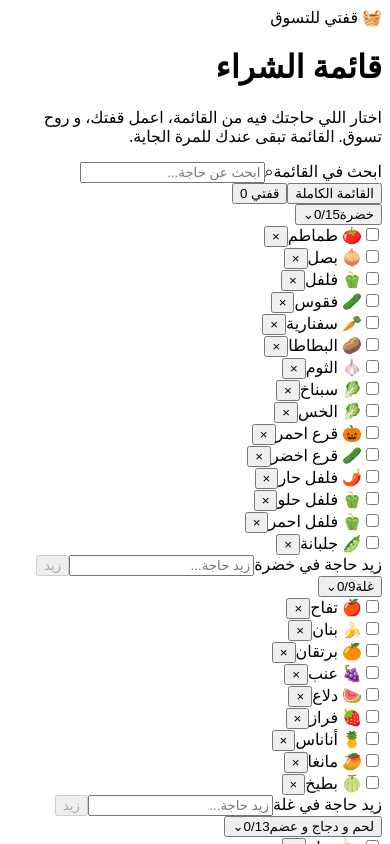
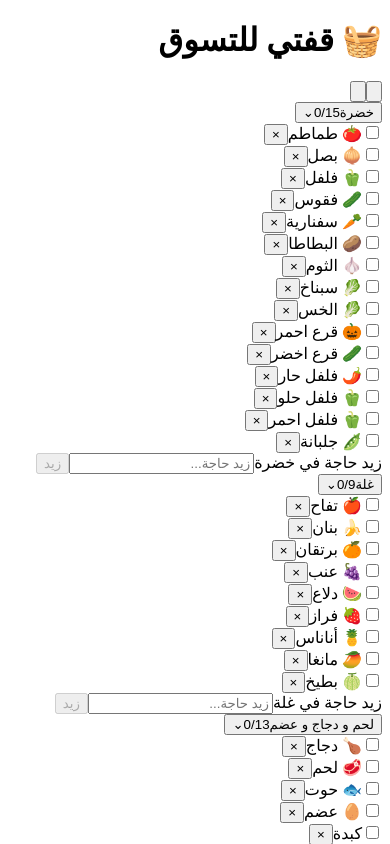
Before and after one commit to brahmiamine/9adhiya, a React (Vite) app: page / in a window 390 px wide. Shown: the top 844 px of the page. Built offline with nearby package versions, Linux system fonts and the light colour scheme; the HTML template or start-up script is replaced by a standard one.

Commit message:
feat: simplify mobile header navigation

```diff
--- a/src/App.jsx
+++ b/src/App.jsx
@@ -1,4 +1,4 @@
-import { useEffect, useMemo, useState } from 'react'
+import { useEffect, useMemo, useRef, useState } from 'react'
 import BasketView from './components/BasketView.jsx'
 import CategoryCard from './components/CategoryCard.jsx'
 import { STORAGE_KEY, buildShareText, countChecked, createItem, getCheckedItems, loadData, searchCategories } from './lib/shoppingList.js'
@@ -11,11 +11,31 @@ function readInitialData() {
   }
 }
 
+function SearchIcon() {
+  return (
+    <svg viewBox="0 0 24 24" aria-hidden="true">
+      <circle cx="11" cy="11" r="6.5" />
+      <path d="m16 16 4 4" />
+    </svg>
+  )
+}
+
+function BasketIcon() {
+  return (
+    <svg viewBox="0 0 24 24" aria-hidden="true">
+      <path d="M4 9h16l-1.4 10H5.4L4 9Z" />
+      <path d="m8 9 4-5 4 5M9 13v3m6-3v3" />
+    </svg>
+  )
+}
+
 export default function App() {
   const [data, setData] = useState(readInitialData)
-  const [activeTab, setActiveTab] = useState('all')
+  const [activeView, setActiveView] = useState('list')
+  const [searchOpen, setSearchOpen] = useState(false)
   const [searchQuery, setSearchQuery] = useState('')
   const [status, setStatus] = useState('')
+  const searchInputRef = useRef(null)
 
   const checkedCount = useMemo(() => countChecked(data), [data])
   const checkedItems = useMemo(() => getCheckedItems(data), [data])
@@ -34,6 +54,10 @@ export default function App() {
     const timeout = window.setTimeout(() => setStatus(''), 3200)
     return () => window.clearTimeout(timeout)
   }, [status])
+
+  useEffect(() => {
+    if (searchOpen) searchInputRef.current?.focus()
+  }, [searchOpen])
 
   function updateItem(categoryId, itemId, updater) {
     setData((current) => current.map((category) => category.id !== categoryId
@@ -93,41 +117,49 @@ export default function App() {
     }
   }
 
-  function handleTabKey(event) {
-    const nextTab = event.key === 'ArrowLeft' || event.key === 'End'
-      ? 'basket'
-      : event.key === 'ArrowRight' || event.key === 'Home'
-        ? 'all'
-        : null
-    if (!nextTab) return
-    event.preventDefault()
-    setActiveTab(nextTab)
-    document.getElementById(`tab-${nextTab}`)?.focus()
+  function toggleSearch() {
+    setActiveView('list')
+    setSearchOpen((open) => {
+      if (open) setSearchQuery('')
+      return !open
+    })
+  }
+
+  function toggleBasket() {
+    setActiveView((view) => view === 'basket' ? 'list' : 'basket')
+    setSearchOpen(false)
+    setSearchQuery('')
   }
 
   return (
     <div className="app-shell">
       <header className="app-header">
         <div className="app-header__inner">
-          <div className="brand-line"><span aria-hidden="true">🧺</span> قفتي للتسوق</div>
-          <h1>قائمة الشراء</h1>
-          <p>اختار اللي حاجتك فيه من القائمة، اعمل قفتك، و روح تسوق. القائمة تبقى عندك للمرة الجاية.</p>
+          <div className="app-header__row">
+            <h1><span aria-hidden="true">🧺</span> قفتي للتسوق</h1>
+            <div className="header-actions">
+              <button className={`header-action${searchOpen ? ' header-action--active' : ''}`} type="button" aria-label={searchOpen ? 'سكر البحث' : 'ابحث في القائمة'} aria-controls="search-panel" aria-expanded={searchOpen} onClick={toggleSearch}>
+                <SearchIcon />
+              </button>
+              <button className={`header-action${activeView === 'basket' ? ' header-action--active' : ''}`} type="button" aria-label={activeView === 'basket' ? 'ارجع للقائمة' : checkedCount > 0 ? `شوف القفة، فيها ${checkedCount} حاجة` : 'شوف القفة'} aria-controls="shopping-panel" aria-pressed={activeView === 'basket'} onClick={toggleBasket}>
+                <BasketIcon />
+                {checkedCount > 0 && <span className="header-action__count" aria-hidden="true">{checkedCount}</span>}
+              </button>
+            </div>
+          </div>
 
-          <label className="search">
-            <span className="sr-only">ابحث في القائمة</span>
-            <span className="search__icon" aria-hidden="true">⌕</span>
-            <input type="search" value={searchQuery} onChange={(event) => { setSearchQuery(event.target.value); if (activeTab !== 'all') setActiveTab('all') }} placeholder="ابحث عن حاجة..." />
-          </label>
-
-          <div className="tabs" role="tablist" aria-label="اختار العرض" onKeyDown={handleTabKey}>
-            <button id="tab-all" className={`tab${activeTab === 'all' ? ' tab--active' : ''}`} type="button" role="tab" aria-selected={activeTab === 'all'} aria-controls="shopping-panel" onClick={() => setActiveTab('all')}>القائمة الكاملة</button>
-            <button id="tab-basket" className={`tab${activeTab === 'basket' ? ' tab--active' : ''}`} type="button" role="tab" aria-selected={activeTab === 'basket'} aria-controls="shopping-panel" onClick={() => setActiveTab('basket')}>قفتي <span className="tab__count">{checkedCount}</span></button>
-          </div>
+          {searchOpen && (
+            <label className="search" id="search-panel">
+              <span className="sr-only">ابحث في القائمة</span>
+              <span className="search__icon" aria-hidden="true"><SearchIcon /></span>
+              <input ref={searchInputRef} type="search" value={searchQuery} onChange={(event) => setSearchQuery(event.target.value)} placeholder="ابحث عن حاجة..." />
+            </label>
+          )}
         </div>
       </header>
 
-      <main className="content" id="shopping-panel" role="tabpanel" tabIndex="0" aria-labelledby={activeTab === 'all' ? 'tab-all' : 'tab-basket'}>
-        {activeTab === 'all' ? (
+      <main className="content" id="shopping-panel">
+        {activeView === 'list' ? (
           visibleCategories.length > 0 ? visibleCategories.map(({ category, items, forceOpen }) => (
             <CategoryCard key={category.id} category={category} items={items} forceOpen={forceOpen} onToggleCategory={toggleCategory} onToggleItem={toggleItem} onDeleteItem={deleteItem} onAddItem={addItem} />
           )) : (
--- a/src/components/BasketView.jsx
+++ b/src/components/BasketView.jsx
@@ -6,7 +6,7 @@ export default function BasketView({ checkedItems, onToggleItem, onQuantity, onC
       <div className="empty-state">
         <span className="empty-state__icon" aria-hidden="true">🧺</span>
         <h2>قفتك فارغة</h2>
-        <p>ارجع للقائمة الكاملة و اختار اللي حاجتك فيه</p>
+        <p>اختار اللي حاجتك فيه من القائمة</p>
       </div>
     )
   }
--- a/src/styles/index.css
+++ b/src/styles/index.css
@@ -43,24 +43,26 @@ button:focus-visible, input:focus-visible { outline: 3px solid var(--focus); out
 }
 
 .app-header { color: #fffaf0; background: linear-gradient(145deg, var(--teal-950), var(--teal-700)); border-bottom: 5px solid var(--ochre-500); }
-.app-header__inner { width: 100%; padding: max(18px, env(safe-area-inset-top)) max(12px, env(safe-area-inset-right)) 0 max(12px, env(safe-area-inset-left)); }
-.brand-line { display: flex; align-items: center; gap: 8px; color: #f3c451; font-size: 0.875rem; font-weight: 800; }
-.app-header h1 { margin: 4px 0 2px; font-family: 'Amiri', Georgia, serif; font-size: 1.875rem; line-height: 1.35; text-wrap: balance; }
-.app-header p { max-width: 65ch; margin: 0; color: #e5efed; font-size: 0.875rem; line-height: 1.7; text-wrap: pretty; }
+.app-header__inner { width: 100%; padding: max(14px, env(safe-area-inset-top)) max(12px, env(safe-area-inset-right)) 14px max(12px, env(safe-area-inset-left)); }
+.app-header__row { display: flex; min-height: 52px; align-items: center; gap: 12px; }
+.app-header h1 { display: flex; min-width: 0; align-items: center; gap: 8px; margin: 0; color: #f3c451; font-size: 1.125rem; line-height: 1.4; font-weight: 800; text-wrap: balance; }
+.header-actions { display: flex; flex: none; gap: 6px; margin-inline-start: auto; }
+.header-action { position: relative; display: inline-flex; width: 48px; height: 48px; align-items: center; justify-content: center; border: 1px solid rgb(255 255 255 / 28%); border-radius: 12px; padding: 0; color: #fffaf0; background: rgb(255 255 255 / 8%); cursor: pointer; transition: color 180ms ease-out, background-color 180ms ease-out, border-color 180ms ease-out; }
+.header-action:hover { background: rgb(255 255 255 / 14%); }
+.header-action:active { background: rgb(255 255 255 / 20%); }
+.header-action--active { border-color: #f3c451; color: var(--teal-950); background: #f3c451; }
+.header-action--active:hover { background: #ffd066; }
+.header-action svg { width: 24px; height: 24px; fill: none; stroke: currentColor; stroke-width: 1.9; stroke-linecap: round; stroke-linejoin: round; }
+.header-action__count { position: absolute; inset-inline-end: -3px; top: -4px; display: inline-flex; min-width: 21px; height: 21px; align-items: center; justify-content: center; border: 2px solid var(--teal-950); border-radius: 999px; padding-inline: 4px; color: var(--teal-950); background: #f3c451; font-size: 0.6875rem; line-height: 1; font-weight: 800; }
 
-.search { position: relative; display: block; margin-top: 16px; }
-.search__icon { position: absolute; inset-inline-start: 14px; top: 50%; translate: 0 -50%; color: #f3c451; font-size: 1.4rem; pointer-events: none; }
+.search { position: relative; display: block; margin-top: 10px; }
+.search__icon { position: absolute; inset-inline-start: 14px; top: 50%; display: inline-flex; translate: 0 -50%; color: #f3c451; pointer-events: none; }
+.search__icon svg { width: 22px; height: 22px; fill: none; stroke: currentColor; stroke-width: 1.9; stroke-linecap: round; }
 .search input { width: 100%; min-width: 0; border: 1px solid rgb(255 255 255 / 35%); border-radius: 12px; padding: 12px 44px 12px 14px; color: #fffdf6; background: rgb(255 255 255 / 12%); transition: background-color 180ms ease-out, border-color 180ms ease-out; }
 .search input::placeholder { color: #e3ece9; opacity: 1; }
 .search input:hover { background: rgb(255 255 255 / 17%); }
 .search input:focus { background: rgb(255 255 255 / 20%); border-color: #f3c451; }
 .search input::-webkit-search-cancel-button { filter: invert(1); }
-
-.tabs { display: flex; gap: 8px; margin-top: 14px; }
-.tab { flex: 1; min-width: 0; min-height: 48px; border: 1px solid transparent; border-radius: 12px 12px 0 0; padding: 10px 12px; color: #f2e7c9; background: rgb(255 255 255 / 8%); font-weight: 800; cursor: pointer; transition: color 180ms ease-out, background-color 180ms ease-out; }
-.tab:hover { background: rgb(255 255 255 / 14%); }
-.tab--active, .tab--active:hover { color: var(--teal-950); background: var(--sand-100); }
-.tab__count { display: inline-flex; min-width: 24px; min-height: 24px; align-items: center; justify-content: center; margin-inline-start: 4px; border-radius: 999px; padding-inline: 6px; background: rgb(0 0 0 / 12%); font-size: 0.75rem; }
 
 .content { width: 100%; padding: 18px max(12px, env(safe-area-inset-right)) 24px max(12px, env(safe-area-inset-left)); }
 .category, .basket { overflow: hidden; margin-bottom: 14px; border: 1px solid var(--line); border-radius: 16px; background: var(--raised); box-shadow: 0 3px 4px rgb(42 36 32 / 7%); }
@@ -115,9 +117,8 @@ button:focus-visible, input:focus-visible { outline: 3px solid var(--focus); out
 .bottom-bar button:hover { background: rgb(255 255 255 / 10%); }
 
 @media (min-width: 421px) {
-  .app-header__inner { padding: max(24px, env(safe-area-inset-top)) max(16px, env(safe-area-inset-right)) 0 max(16px, env(safe-area-inset-left)); }
-  .app-header h1 { font-size: 2rem; }
-  .app-header p { font-size: 0.925rem; }
+  .app-header__inner { padding: max(18px, env(safe-area-inset-top)) max(16px, env(safe-area-inset-right)) 16px max(16px, env(safe-area-inset-left)); }
+  .app-header h1 { font-size: 1.2rem; }
   .content {
     padding-right: max(16px, env(safe-area-inset-right));
     padding-left: max(16px, env(safe-area-inset-left));
```
